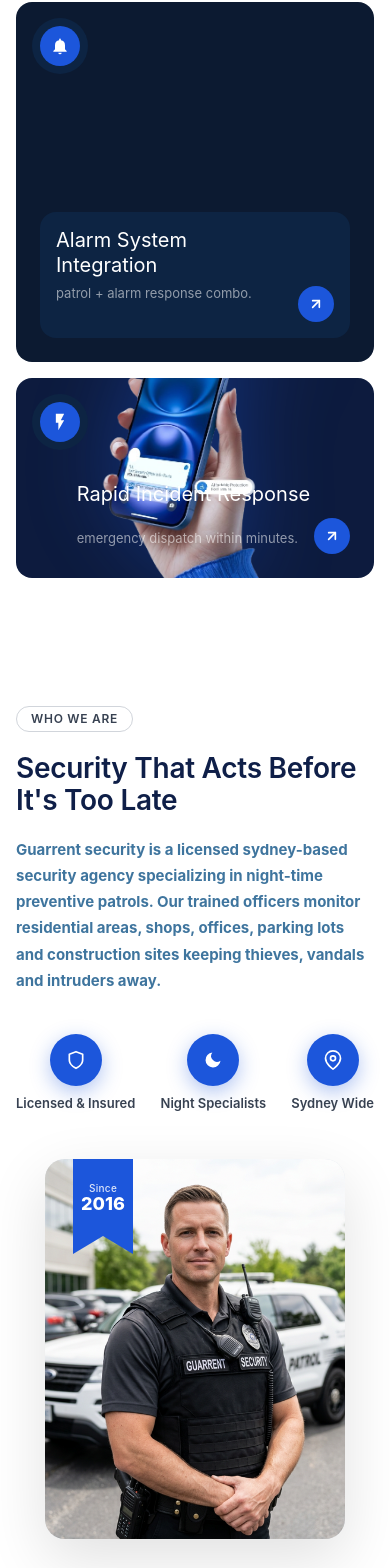
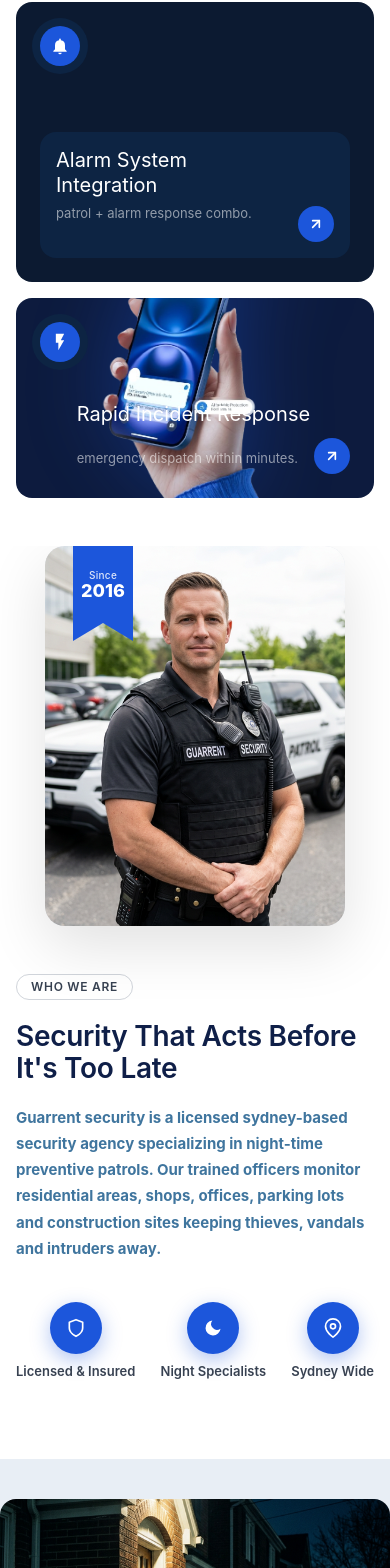
Before and after one commit to Ahmedeweis/Guarrent, a Vue app: page / in a window 390 px wide. Shown: the part 1340-2908 px from the top of the page. Built offline with nearby package versions, Linux system fonts and the light colour scheme.

Commit message:
after responsive

```diff
--- a/src/components/AboutSection.vue
+++ b/src/components/AboutSection.vue
@@ -3,13 +3,36 @@
        ABOUT SECTION
        Layout: Left text column + Right guard photo
        ═══════════════════════════════════════════════════════ -->
-    <section id="about" class="about-section py-20 lg:py-28 bg-white overflow-hidden">
+    <section id="about" class="about-section pt-0 pb-20 lg:pt-28 lg:pb-28 bg-white overflow-hidden">
         <div class="max-w-[1200px] mx-auto px-4 sm:px-6 lg:px-10">
             <div class="grid grid-cols-1 lg:grid-cols-2 gap-12 lg:gap-20 items-center">
                 <!-- ══════════════════════════════════════════
-             LEFT: Text Content
+             RIGHT: Guard Photo (shows first on mobile)
              ══════════════════════════════════════════ -->
-                <div class="flex flex-col">
+                <div class="flex justify-center lg:justify-end order-1 lg:order-2">
+                    <div class="guard-photo-wrap relative">
+                        <!-- "Since 2016" ribbon banner — top-left -->
+                        <div class="since-ribbon">
+                            <span class="since-line1">Since</span>
+                            <span class="since-year">2016</span>
+                            <!-- Triangle tip of ribbon -->
+                            <div class="ribbon-tip"></div>
+                        </div>
+                        <!-- Guard photo -->
+                        <img src="@/assets/imgs/about_guard.png" alt="Guarrent Security Officer" class="guard-photo"
+                            loading="lazy" @error="guardError = true" />
+                        <!-- CSS fallback if image fails -->
+                        <div v-if="guardError" class="guard-fallback">
+                            <svg class="w-24 h-24 text-gray-400" fill="currentColor" viewBox="0 0 24 24">
+                                <path d="M12 1L3 5v6c0 5.55 3.84 10.74 9 12 5.16-1.26 9-6.45 9-12V5l-9-4z" />
+                            </svg>
+                        </div>
+                    </div>
+                </div>
+                <!-- ══════════════════════════════════════════
+             LEFT: Text Content (shows second on mobile)
+             ══════════════════════════════════════════ -->
+                <div class="flex flex-col order-2 lg:order-1">
                     <!-- "WHO WE ARE" pill badge -->
                     <div class="mb-5">
                         <span class="who-badge">WHO WE ARE</span>
@@ -64,29 +87,6 @@
                                 </svg>
                             </div>
                             <span class="feature-label">Sydney Wide</span>
-                        </div>
-                    </div>
-                </div>
-                <!-- ══════════════════════════════════════════
-             RIGHT: Guard Photo
-             ══════════════════════════════════════════ -->
-                <div class="flex justify-center lg:justify-end">
-                    <div class="guard-photo-wrap relative">
-                        <!-- "Since 2016" ribbon banner — top-left -->
-                        <div class="since-ribbon">
-                            <span class="since-line1">Since</span>
-                            <span class="since-year">2016</span>
-                            <!-- Triangle tip of ribbon -->
-                            <div class="ribbon-tip"></div>
-                        </div>
-                        <!-- Guard photo -->
-                        <img src="@/assets/imgs/about_guard.png" alt="Guarrent Security Officer" class="guard-photo"
-                            loading="lazy" @error="guardError = true" />
-                        <!-- CSS fallback if image fails -->
-                        <div v-if="guardError" class="guard-fallback">
-                            <svg class="w-24 h-24 text-gray-400" fill="currentColor" viewBox="0 0 24 24">
-                                <path d="M12 1L3 5v6c0 5.55 3.84 10.74 9 12 5.16-1.26 9-6.45 9-12V5l-9-4z" />
-                            </svg>
                         </div>
                     </div>
                 </div>
--- a/src/components/Footer.vue
+++ b/src/components/Footer.vue
@@ -158,6 +158,7 @@
 @media (max-width: 560px) {
     .footer-top {
         grid-template-columns: 1fr;
+        padding-bottom: 0;
     }
 }
 
--- a/src/components/GlobalCoverageSection.vue
+++ b/src/components/GlobalCoverageSection.vue
@@ -244,16 +244,9 @@
 
 /* ── Responsive: scale the radar on small screens ── */
 @media (max-width: 600px) {
-    .radar-circle {
-        width: 340px;
-        height: 340px;
-    }
-
-    /* Recalculate pill positions at smaller size via CSS scale */
     .radar-wrap {
         transform: scale(0.68);
-        transform-origin: center top;
-        margin-bottom: -80px;
+        transform-origin: center center;
     }
 }
 </style>
--- a/src/components/TestimonialsSection.vue
+++ b/src/components/TestimonialsSection.vue
@@ -181,8 +181,8 @@
 }
 @media (max-width: 1024px) {
     .card-arrows-area {
-        flex-direction: column;
-        gap: 32px;
+        flex-direction: row;
+        gap: 16px;
     }
 }
 /* Navigation arrows */
@@ -279,7 +279,9 @@
     border-radius: 12px;
     padding: 12px 16px;
     display: flex;
-    flex-direction: column;
+    flex-direction: row;
+    gap: 8px;
+    align-items: center;
     box-shadow: 0 4px 16px rgba(0, 0, 0, 0.08);
     z-index: 2;
 }
@@ -293,6 +295,13 @@
     font-size: 12px;
     color: #6b7280;
 }
+@media (min-width: 1024px) {
+    .portrait-name-box {
+        flex-direction: column;
+        gap: 0;
+        align-items: flex-start;
+    }
+}
 /* ─── RIGHT: Top Right (Watch) + Bottom Right (Quote) ─── */
 .testimonial-right {
     display: flex;
@@ -304,11 +313,7 @@
 }
 @media (max-width: 1024px) {
     .testimonial-right {
-        align-items: center;
-        text-align: center;
-        justify-content: center;
-        padding-top: 0;
-        gap: 24px;
+        display: none;
     }
 }
 .watch-top-right {
--- a/src/components/features.vue
+++ b/src/components/features.vue
@@ -31,7 +31,7 @@
                                 d="M12 22a2 2 0 0 0 2-2h-4a2 2 0 0 0 2 2zm6-6V11a6 6 0 0 0-5-5.91V4a1 1 0 0 0-2 0v1.09A6 6 0 0 0 6 11v5l-2 2v1h16v-1l-2-2z" />
                         </svg>
                     </div>
-                    <div class="flex flex-col gap-2 mt-auto bg-[#0D2443] p-4 rounded-2xl text-white text-left">
+                    <div class="flex flex-col gap-2 mt-auto lg:mt-auto bg-[#0D2443] p-4 rounded-2xl text-white text-left">
                         <h3 class="feature-card-title">
                             Alarm System<br />Integration
                         </h3>
@@ -205,4 +205,13 @@
     background: #1a4dcb;
     transform: scale(1.08);
 }
+
+@media (max-width: 768px) {
+    .alarm-card {
+        min-height: 280px;
+    }
+    .alarm-card .flex.flex-col.gap-2 {
+        margin-top: 2rem !important;
+    }
+}
 </style>
```
